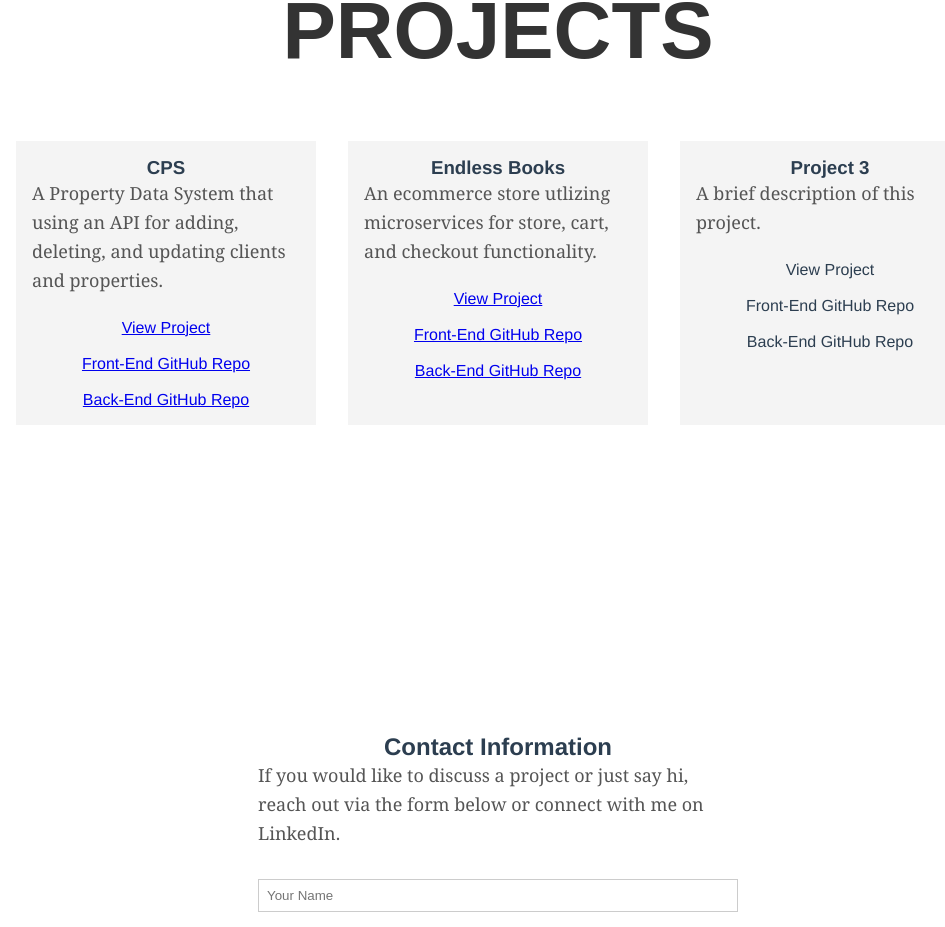
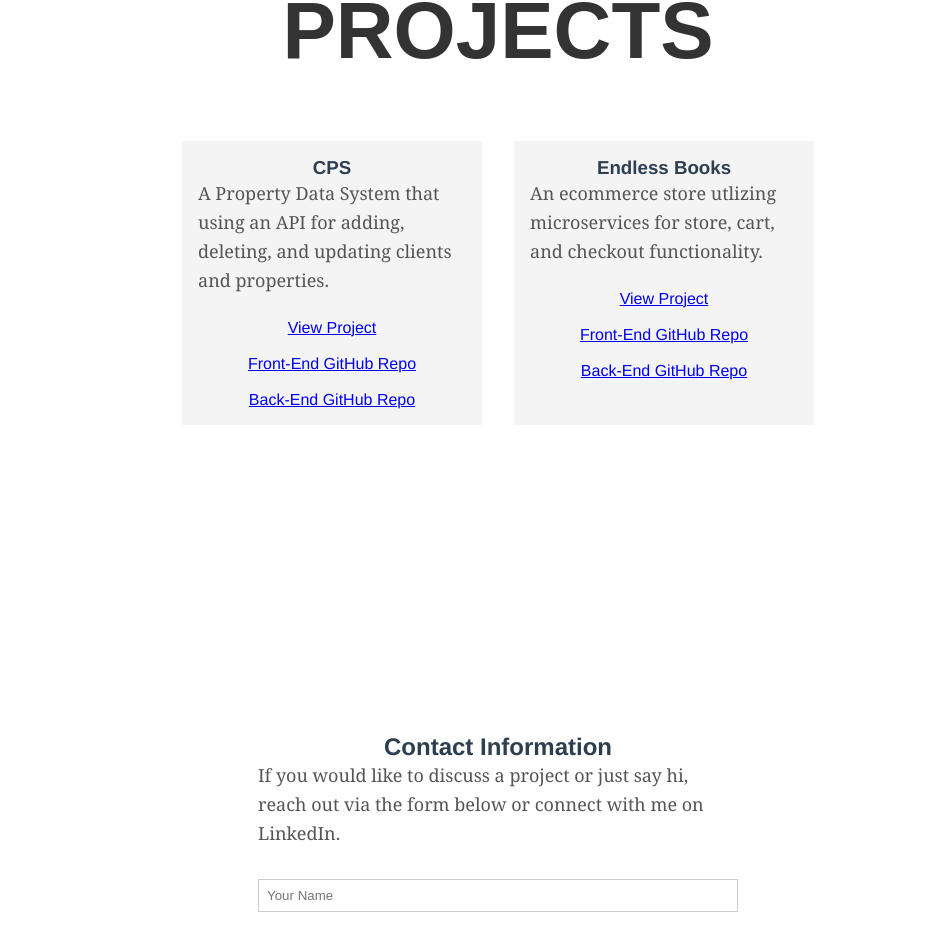
Before and after one commit to JoeMuldowney/Portfolio-Vue, a Vue app: page / in a window 1280 px wide. Shown: the part 2782-3709 px from the top of the page, without its empty margins (142-1087 px from the left). Built offline with nearby package versions, Linux system fonts and the light colour scheme.

Commit message:
updating projects section

```diff
--- a/src/components/Projects.vue
+++ b/src/components/Projects.vue
@@ -33,7 +33,7 @@ export default {
           repofront: 'https://github.com/JoeMuldowney/Virtual-Library-React-JSX-UI',
           repoback:  'https://github.com/JoeMuldowney/Virtual-Library-Auth-Profile-API'
          },
-        { title: 'Project 3', description: 'A brief description of this project.' },
+
       ],
     }
   },
```
